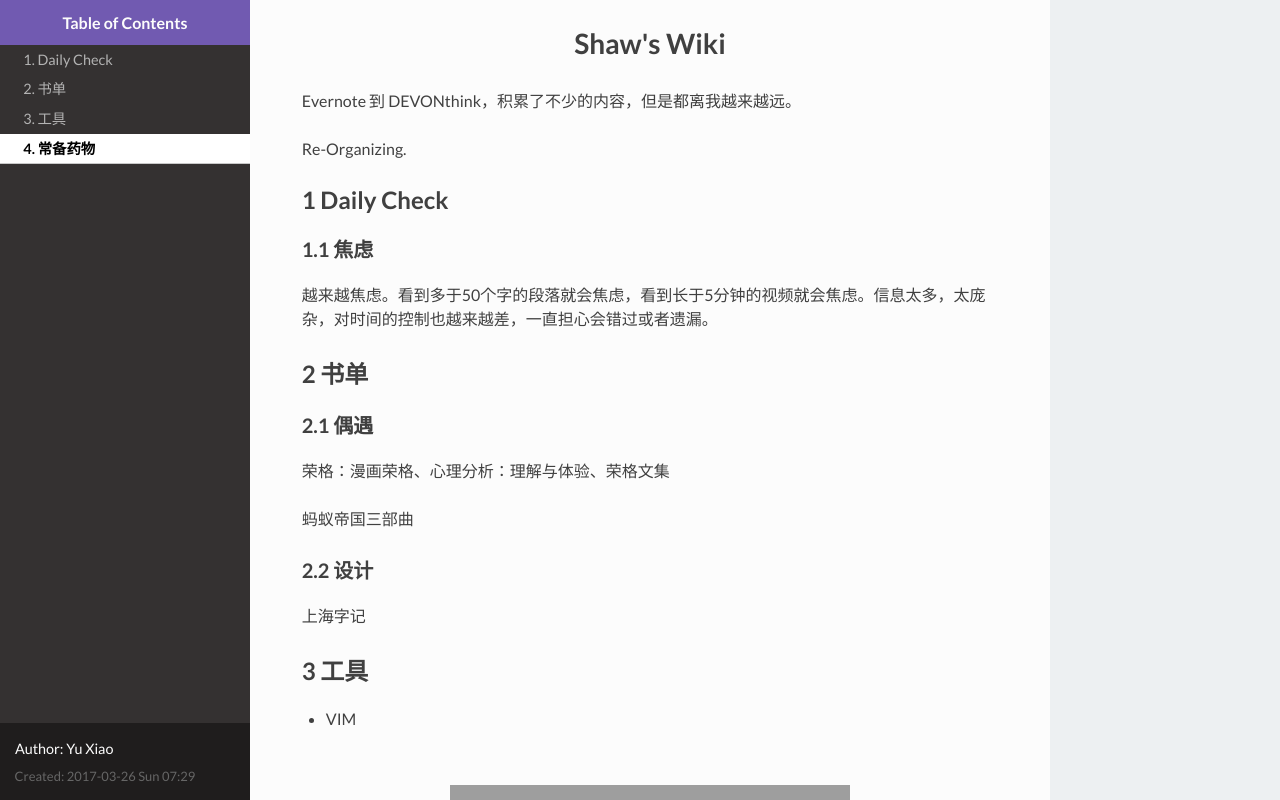
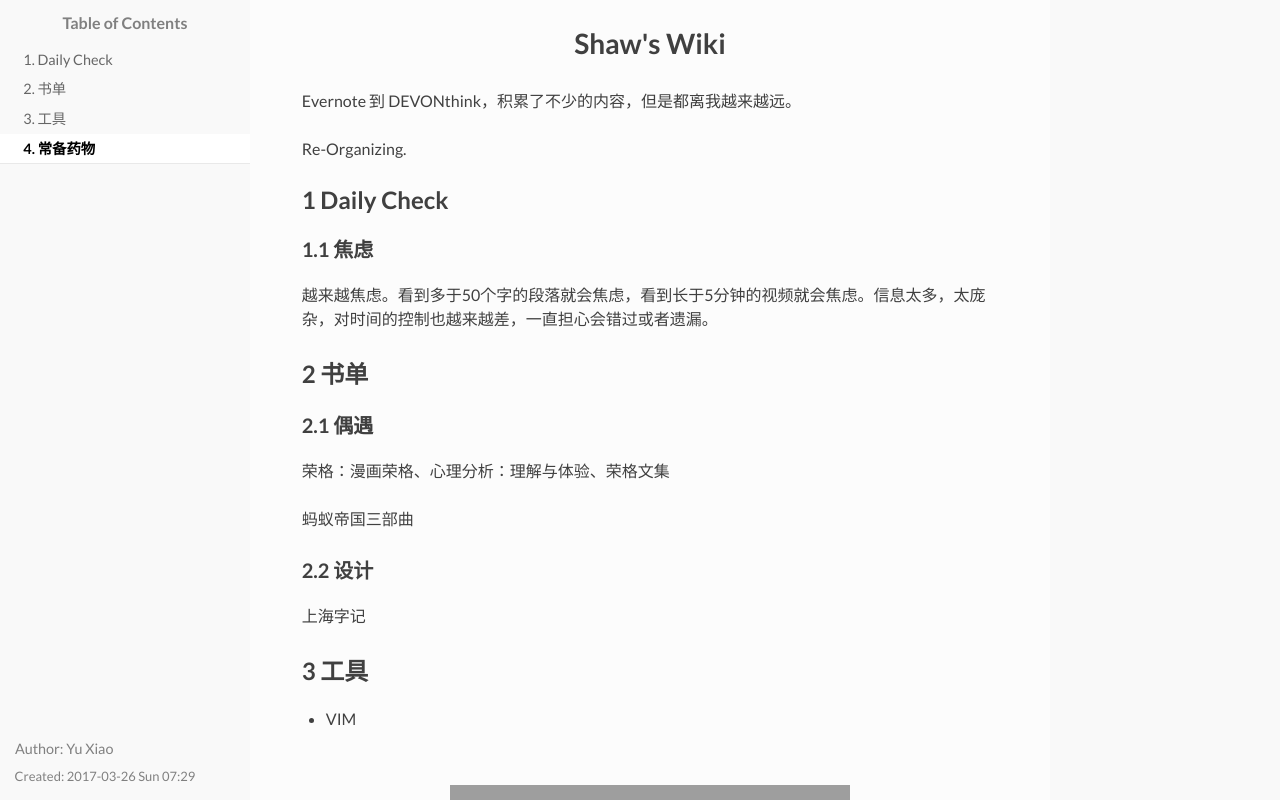
Before and after one commit to yushaw/Reference, a plain HTML site: page index.html in a window 1280 px wide. Shown: the top 800 px of the page. Drawn offline with Linux system fonts and the light colour scheme; grey boxes are pictures that could not be loaded.

Commit message:
样式修改-性冷淡白灰

```diff
--- a/styles/readtheorg/css/readtheorg.css
+++ b/styles/readtheorg/css/readtheorg.css
@@ -50,7 +50,7 @@ html{
 }
 
 body{
-    background:#edf0f2;
+    background:#f9f9f9;
     color:#404040;
     font-family:"Lato","proxima-nova","Helvetica Neue",Arial,sans-serif;
     font-weight:normal;
@@ -704,7 +704,7 @@ hr{
     border-bottom:solid 1px #404040}
 
 #table-of-contents li.current{
-    background:#e3e3e3}
+    background:#f6f6f6}
 
 #table-of-contents li.current a{
     color:gray;
@@ -756,12 +756,12 @@ hr{
     display:block;
     position:relative;
     font-size:90%;
-    color:#b3b3b3;
+    color:#666666;
     direction: ltr;
 }
 
 #table-of-contents a:hover{
-    background-color:#4e4a4a;
+    background-color:#ffffff;
     cursor:pointer}
 
 /* #text-table-of-contents { */
@@ -776,7 +776,7 @@ hr{
     overflow-x:hidden;
     overflow-y:hidden;
     height:100%;
-    background:#343131;
+    background:#f9f9f9;
     z-index:200;
     scrollbar-base-color: #1F1D1D;
     scrollbar-arrow-color: #b3b3b3;
@@ -786,11 +786,11 @@ hr{
 
 #table-of-contents h2{
     z-index:200;
-    background-color:#715ab1;
+    background-color:#f9f9f9;
     text-align:center;
     padding:0.809em;
     display:block;
-    color:#fcfcfc;
+    color:#808080;
     font-size: 100%;
     margin-bottom:0}
 
@@ -811,13 +811,13 @@ ul.nav li.active ul li ul li {
 }
 
 ul.nav li.active ul li a {
-    background-color: #E3E3E3;
+    background-color: #f4f4f4;
     color: #8099B0;
-    border-right:solid 1px #c9c9c9 !important;
+    border-right:solid 1px #f9f9f9 !important;
 }
 
 ul.nav li.active ul li.active a {
-    background-color: #C9C9C9;
+    background-color: #FBFBFB;
     color: black !important;
     font-weight: bold !important;
 }
@@ -849,7 +849,7 @@ ul.nav li ul li ul li ul li {
 }
 
 ul.nav li.active > a {
-    border-bottom:solid 1px #c9c9c9 !important; /* XXX Restrict it to 2nd level */
+    border-bottom:solid 1px #E9E9E9 !important; /* XXX Restrict it to 2nd level */
     border-right:solid 1px #c9c9c9 !important;
 }
 
@@ -875,8 +875,8 @@ footer p{
     bottom:0;
     left:0;
     width:250px;
-    color:#fcfcfc;
-    background:#1f1d1d;
+    color:#808080;
+    background:#f9f9f9;
     border-top:solid 0px #343131;
     font-family:"Lato","proxima-nova","Helvetica Neue",Arial,sans-serif;
     font-size: 90%;
@@ -892,7 +892,7 @@ footer p{
 #postamble .date {
     font-size: 90%;
     margin-bottom: 0px;
-    color: #666666;
+    color: #808080;
 }
 
 #postamble .creator,#postamble .validation {
```
